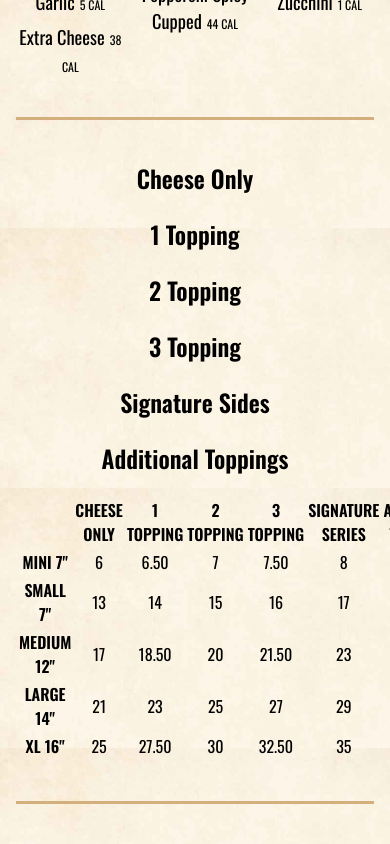
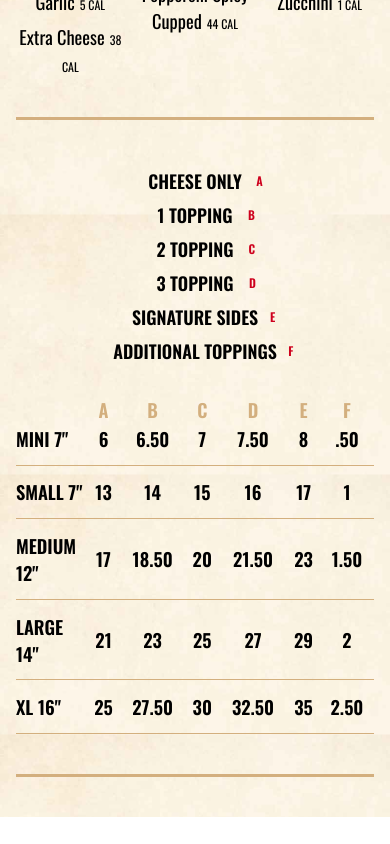
Before and after one commit to Goodlvn/practice-pizza-landing-page, a Next.js app: page / in a window 390 px wide. Shown: the part 1688-2532 px from the top of the page. After the commit the page ends 2505 px from the top, so only its background shows below. Built offline with nearby package versions, Linux system fonts and the light colour scheme; a web font is replaced by a local one.

Commit message:
styling for table menu

```diff
--- a/styles/menu.css
+++ b/styles/menu.css
@@ -1,6 +1,7 @@
 .menuContainer {
   font-family: Oswald, sans-serif;
   padding: 0 1rem;
+  display: flex;
 }
 
 .menuContainer hr {
@@ -12,6 +13,8 @@
 }
 
 .mainMenuContainer {
+  /* max-width: 80%; */
+  margin: 0 auto;
   text-align: center;
 }
 
@@ -71,3 +74,89 @@
   padding-left: 5px;
   font-size: 0.75rem;
 }
+
+.pizzaTable {
+  width: 100%;
+  border-collapse: collapse;
+  font-size: 1.15rem;
+  font-weight: 600;
+}
+
+.pizzaTable thead tr th {
+  padding: 0;
+  width: 10%;
+}
+
+.pizzaTable tbody tr th {
+  border-bottom: 1px solid #d3af7e;
+  margin: 0 2rem;
+  text-align: left;
+  width: 20%;
+  padding: 0.8rem 0;
+}
+
+.pizzaTable tbody tr td {
+  border-bottom: 1px solid #d3af7e;
+  text-align: center;
+  position: relative;
+}
+
+.menuMarkerList {
+  display: none;
+}
+
+@media screen and (max-width: 881px) {
+  .pizzaTable thead tr th {
+    display: none;
+  }
+
+  .menuMarkerList {
+    margin-bottom: 3rem;
+    display: flex;
+    flex-direction: column;
+    text-transform: uppercase;
+    font-size: 0.75rem;
+  }
+
+  .menuMarkerList h2 {
+    position: relative;
+    margin: 0;
+    margin-top: 0.5rem;
+    padding: 0;
+  }
+
+  .menuMarkerList h2:after {
+    position: absolute;
+    transform: translate(225%, 25%);
+    font-size: 0.75rem;
+    color: #ce001d;
+  }
+
+  .pizzaTable tbody td:after {
+    position: absolute;
+    top: -1rem;
+    left: 50%;
+    transform: translate(-50%);
+    color: #d3af7e;
+  }
+
+  .displayA:after {
+    content: "A";
+  }
+
+  .displayB:after {
+    content: "B";
+  }
+  .displayC:after {
+    content: "C";
+  }
+  .displayD:after {
+    content: "D";
+  }
+  .displayE:after {
+    content: "E";
+  }
+  .displayF:after {
+    content: "F";
+  }
+}
```
